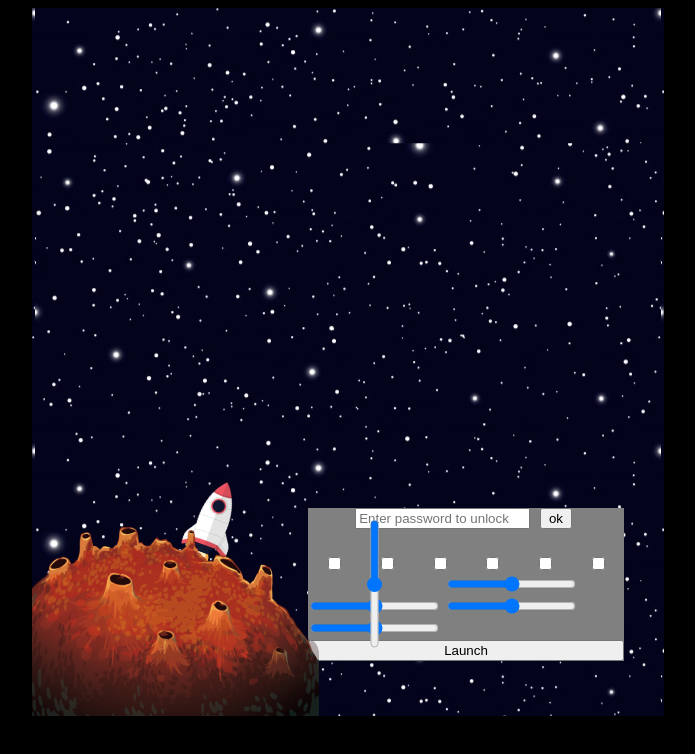
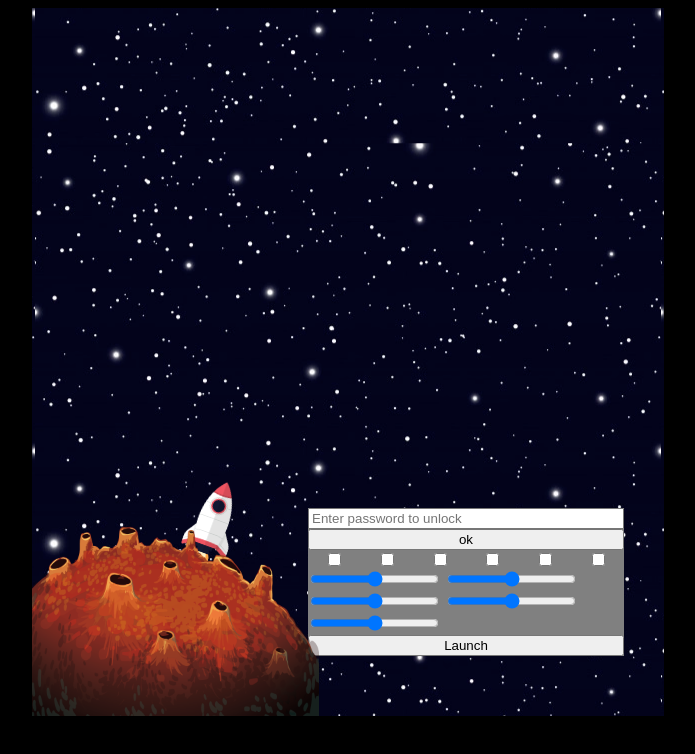
Before and after one commit to joshn28/Open-Space, a plain HTML site: page index.html in a window 1280 px wide. Shown: the whole page, without its empty margins (292-987 px from the left). Drawn offline with Linux system fonts and the light colour scheme.

Commit message:
Remove unnecessary attributes

```diff
--- a/index.html
+++ b/index.html
@@ -8,50 +8,24 @@
 <body>
     <div class="space">
         <div class="control-panel">
-            <div class="security">
-                <label for="panel">
-                    <input type="password" id="panel" name="panel" placeholder="Enter password to unlock">
-                </label>
-                <button id=panel-button>ok</button>
-            </div>
+            <input type="password" id="password" placeholder="Enter password to unlock">
+            <input type="button" value="ok">
             <div class="check-buttons">
-                <label for="checkbox1">
-                    <input type="checkbox" id="checkbox1" name="check-button">
-                </label>
-                <label for="checkbox2">
-                    <input type="checkbox" id="checkbox2" name="check-button">
-                </label>
-                <label for="checkbox3">
-                    <input type="checkbox" id="checkbox3" name="check-button">
-                </label>
-                <label for="checkbox4">
-                    <input type="checkbox" id="checkbox4" name="check-button">
-                </label>
-                <label for="checkbox5">
-                    <input type="checkbox" id="checkbox5" name="check-button">
-                </label>
-                <label for="checkbox6">
-                    <input type="checkbox" id="checkbox6" name="check-button">
-                </label>
+                <input type="checkbox">
+                <input type="checkbox">
+                <input type="checkbox">
+                <input type="checkbox">
+                <input type="checkbox">
+                <input type="checkbox">
             </div>
             <div class="levers">
-                <label for="range1">
-                    <input type="range" id="range1" name="lever" class="ranges">
-                </label>
-                <label for="range2">
-                    <input type="range" id="range2" name="lever" class="ranges">
-                </label>
-                <label for="range3">
-                    <input type="range" id="range3" name="lever" class="ranges">
-                </label>
-                <label for="range4">
-                    <input type="range" id="range4" name="lever" class="ranges">
-                </label>
-                <label for="range5">
-                    <input type="range" id="range5" name="lever" class="ranges">
-                </label>
+                <input type="range" class="ranges">
+                <input type="range" class="ranges">
+                <input type="range" class="ranges">
+                <input type="range" class="ranges">
+                <input type="range" class="ranges">
             </div>
-            <button id="launch-button">Launch</button>
+            <input type="button" value="Launch">
         </div>
         <div class="planet-area">
             <img class="planet" src="mars.png" alt="Planet mars">
```
